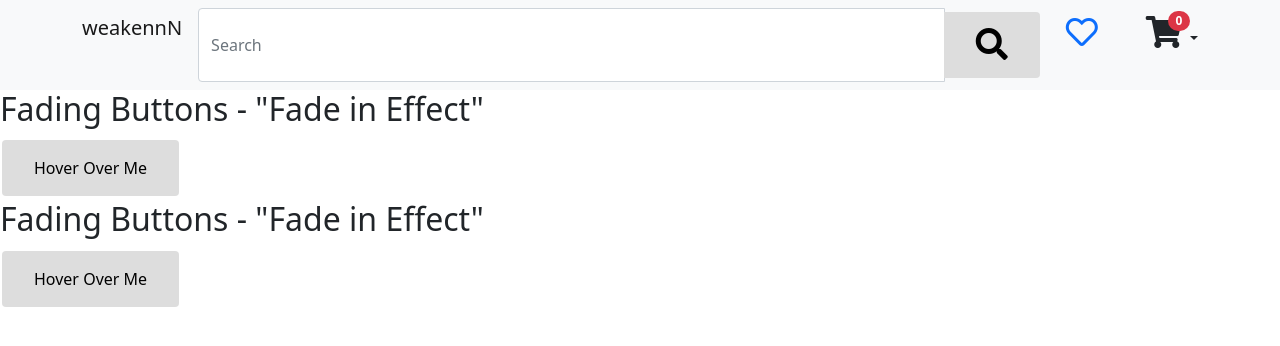
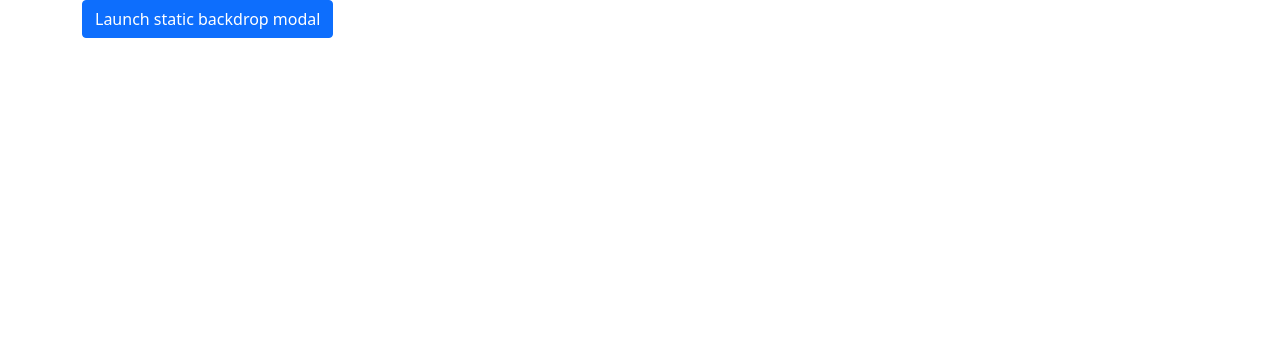
Before and after one commit to weakennN/Shopping-Website, a PHP site: page /test/test.php in a window 1280 px wide. Shown: the top 346 px of the page. Run offline with PHP 8.4, Linux system fonts and the light colour scheme; some libraries are stand-ins or nearby versions.

Commit message:
fixed bugs

```diff
--- a/private/Includes/addToCart.php
+++ b/private/Includes/addToCart.php
@@ -7,6 +7,4 @@ include_once $_SERVER["HOME"] . "/private/AutoLoad/autoLoader.php";
 if (isset($_POST["productId"]) && is_numeric($_POST["productId"]) && is_numeric($_POST["quantity"])) {
     $cart = new Cart();
     $cart->addToCart($_POST["productId"], $_POST["quantity"]);
-} else {
-
 }
--- a/private/Includes/addToFavourite.php
+++ b/private/Includes/addToFavourite.php
@@ -10,7 +10,6 @@ if (isset($_COOKIE["userId"])) {
         $userId = explode(" ", Decrypt::decrypt($_COOKIE["userId"]))[0];
         $favouriteList = new FavouriteList();
         $favouriteList->addToFavourite($userId, $_POST["productId"]);
+        echo "display";
     }
-} else {
-    header('Location: http://localhost/test/public/login.php');
 }
--- a/private/Includes/removeFromFavourite.php
+++ b/private/Includes/removeFromFavourite.php
@@ -10,7 +10,6 @@ if (isset($_COOKIE["userId"])) {
         $userId = explode(" ", Decrypt::decrypt($_COOKIE["userId"]))[0];
         $favouriteList = new FavouriteList();
         $favouriteList->removeFromFavourite($userId, $_POST["productId"]);
+        echo "display";
     }
-} else {
-    header('Location: http://localhost/test/public/login.php');
 }
--- a/public/JS/cartAction.js
+++ b/public/JS/cartAction.js
@@ -11,7 +11,7 @@ function removeFromCart(productId) {
     $.post("../private/Includes/removeFromCart.php", {
         productId: productId
     }, function (data, status) {
-        alert(data);
+      alert(data);
     });
 }
 
--- a/public/JS/productCard.js
+++ b/public/JS/productCard.js
@@ -19,11 +19,9 @@ function addToFavourite(addToFavouriteButton, productId) {
         if (addToFavouriteButton.classList.contains("far")) {
             addToFavouriteButton.classList.replace("far", "fas");
             addFavourite(productId);
-            displayAddToFavouriteNotification()
         } else {
             addToFavouriteButton.classList.replace("fas", "far");
             removeFavourite(productId);
-            displayRemoveFromFavouriteNotification();
         }
     })
 }
--- a/public/favourite.php
+++ b/public/favourite.php
@@ -20,7 +20,6 @@ include_once "../private/AutoLoad/autoLoader.php"
 </head>
 <body>
 <?php include_once "header.php" ?>
-
 <div class="container">
     <div class="row">
         <div class="col-md-3 p-0 pe-0 pe-md-4">
--- a/public/style/cart.css
+++ b/public/style/cart.css
@@ -90,3 +90,7 @@
 .empty-cart-button:hover {
     color: white !important;
 }
+
+.cart-image-holder {
+    width: 60%;
+}
--- a/test.php
+++ b/test.php
@@ -8,89 +8,57 @@
     <title>Document</title>
     <link href="https://cdn.jsdelivr.net/npm/bootstrap@5.1.0/dist/css/bootstrap.min.css" rel="stylesheet"
           integrity="sha384-KyZXEAg3QhqLMpG8r+8fhAXLRk2vvoC2f3B09zVXn8CA5QIVfZOJ3BCsw2P0p/We" crossorigin="anonymous">
-    <link rel="stylesheet" href="https://pro.fontawesome.com/releases/v5.10.0/css/all.css"
-          integrity="sha384-AYmEC3Yw5cVb3ZcuHtOA93w35dYTsvhLPVnYs9eStHfGJvOvKxVfELGroGkvsg+p" crossorigin="anonymous"/>
-    <script src="https://code.jquery.com/jquery-3.6.0.min.js"
-            integrity="sha256-/xUj+3OJU5yExlq6GSYGSHk7tPXikynS7ogEvDej/m4=" crossorigin="anonymous"></script>
 </head>
 <body>
 
-<nav class="navbar navbar-light bg-light">
-    <div class="container">
-        <div class="d-flex flex-row bd-highlight w-100">
-            <a class="navbar-brand" href="#">weakennN</a>
-            <form class="form-inline text-center w-100">
-                <div class="input-group input-group-append">
-                    <input class="form-control" type="search" placeholder="Search"
-                           aria-label="Search">
-                    <button class="btn btn-primary" type="submit">
-                        <i class="fas fa-search fa-2x"></i>
-                    </button>
+<div class="container">
+    <button type="button" class="btn btn-primary" data-bs-toggle="modal" data-bs-target="#staticBackdrop">
+        Launch static backdrop modal
+    </button>
+    <!-- Modal -->
+    <div class="modal fade" id="staticBackdrop" data-bs-backdrop="static" data-bs-keyboard="false" tabindex="-1"
+         aria-labelledby="staticBackdropLabel" aria-hidden="true">
+        <div class="modal-dialog modal-lg modal-fullscreen-sm-down modal-dialog-centered">
+            <div class="modal-content">
+                <div class="modal-header">
+                    <h5 class="modal-title" id="staticBackdropLabel">Modal title</h5>
+                    <button type="button" class="btn-close" data-bs-dismiss="modal" aria-label="Close"></button>
                 </div>
-            </form>
-            <a href="#" class="nav-button favourite-btn pt-2 ps-4">
-                <i class="far fa-heart fa-2x"></i>
-            </a>
-            <div class="dropdown" id="cart-dropdown">
-                <div class="dropdown-menu dropdown-menu-end cart-dropdown">
-                    <div class="d-flex flex-column overflow-auto cart-wrapper" id="cart-wrapper">
-                    </div>
-                    <div class="total-price w-100 py-2" style="background-color: #efebeb">
-                        <div class="d-flex flex-row fw-bold">
-                            <div class="text-uppercase my-1 sub-total">
-                                <p class="ms-3">Total:</p>
-                            </div>
-                            <div class="ms-auto me-3 my-1 sub-total" id="cart-wrapper-sub-total">
-                                <p class="sub-total-cent"><span id="cart-wrapper-price">$0</span><span
-                                            id="cart-wrapper-cent" class="cent">.00</span></p>
-                            </div>
+                <div class="modal-body">
+                    <div class="row">
+                        <div class="col-lg-6 col-12 mb-3">
+                            <label for="name">Name</label>
+                            <input type="text" id="name" class="form-control">
+                        </div>
+                        <div class="col-lg-6 col-12 mb-3">
+                            <label for="phone">Phone</label>
+                            <input type="text" id="phone" class="form-control">
+                        </div>
+                        <div class="col-12 mb-3">
+                            <label for="address">Address</label>
+                            <input class="form-control" type="text" id="address">
                         </div>
                     </div>
                 </div>
-
-                <div class="nav-button shopping-cart-btn ms-5 pt-2" id="cart">
-                    <div class="dropdown-toggle">
-                        <i class="fas fa-shopping-cart fa-2x position-relative"></i>
-                        <div id="badge" style="left: 70px !important; top: 3px!important;"
-                             class="position-absolute top-0 start-100 badge rounded-pill bg-danger">0
-                        </div>
-                    </div>
+                <div class="modal-footer">
+                    <button style="width: 100px" type="button" class="btn btn-danger" data-bs-dismiss="modal">Cancel
+                    </button>
+                    <button style="width: 100px" type="button" class="btn btn-primary">Save</button>
                 </div>
             </div>
         </div>
     </div>
-</nav>
 
-<style>
-    .btn {
-        background-color: #ddd;
-        border: none;
-        color: black;
-        padding: 16px 32px;
-        text-align: center;
-        font-size: 16px;
-        margin: 4px 2px;
-        transition: 0.3s;
-    }
+</div>
 
-    .btn:hover {
-        background-color: #3e8e41;
-        color: white;
-    }
-</style>
-
-<h2>Fading Buttons - "Fade in Effect"</h2>
-
-<button class="btn">Hover Over Me</button>
-
-<h2>Fading Buttons - "Fade in Effect"</h2>
-
-<button class="btn">Hover Over Me</button>
-
-
+<script src="https://code.jquery.com/jquery-3.6.0.min.js"
+        integrity="sha256-/xUj+3OJU5yExlq6GSYGSHk7tPXikynS7ogEvDej/m4=" crossorigin="anonymous"></script>
 <script src="https://cdn.jsdelivr.net/npm/bootstrap@5.1.0/dist/js/bootstrap.bundle.min.js"
         integrity="sha384-U1DAWAznBHeqEIlVSCgzq+c9gqGAJn5c/t99JyeKa9xxaYpSvHU5awsuZVVFIhvj"
         crossorigin="anonymous"></script>
 
+<script>
+
+</script>
 </body>
 </html>
```
Also changed, not shown: private/Includes/test.php (+2 -13 lines), public/JS/cart.js (+4 -4 lines), public/JS/favouriteAction.js (+12 -2 lines).
